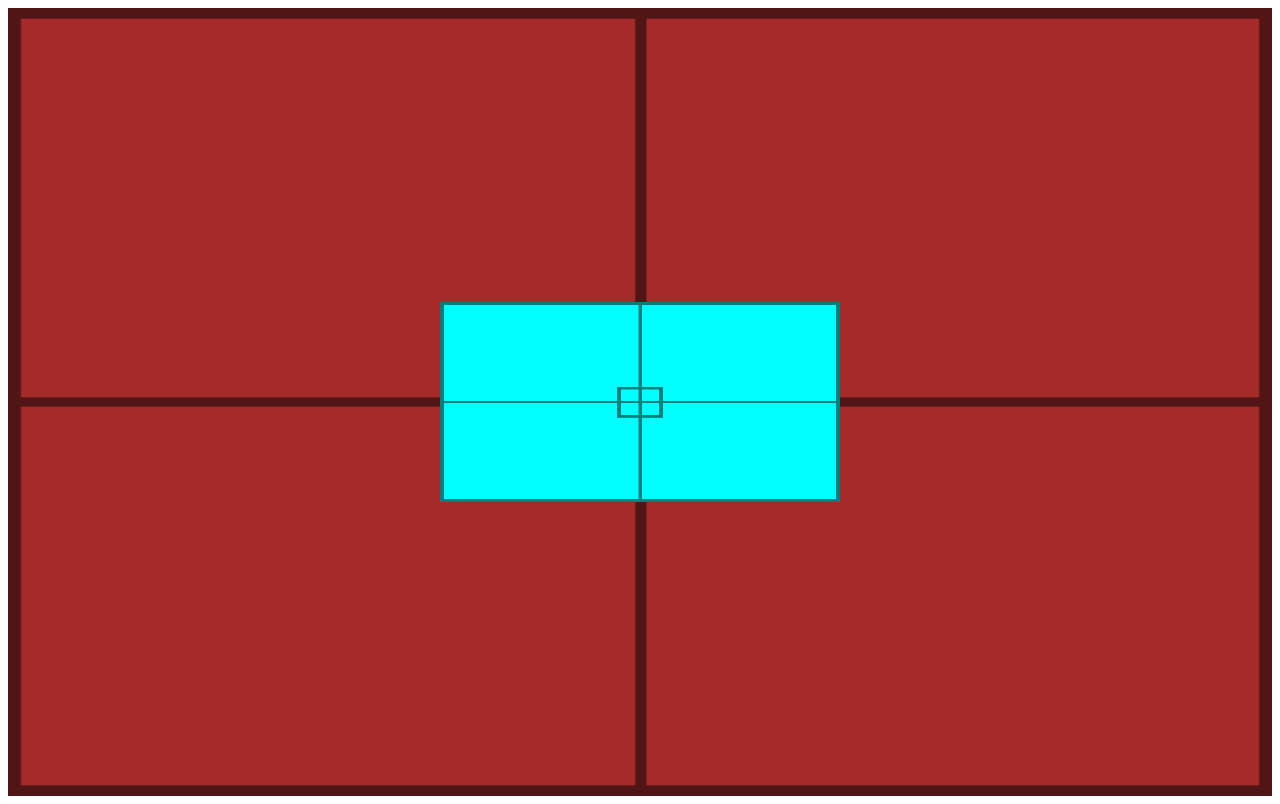
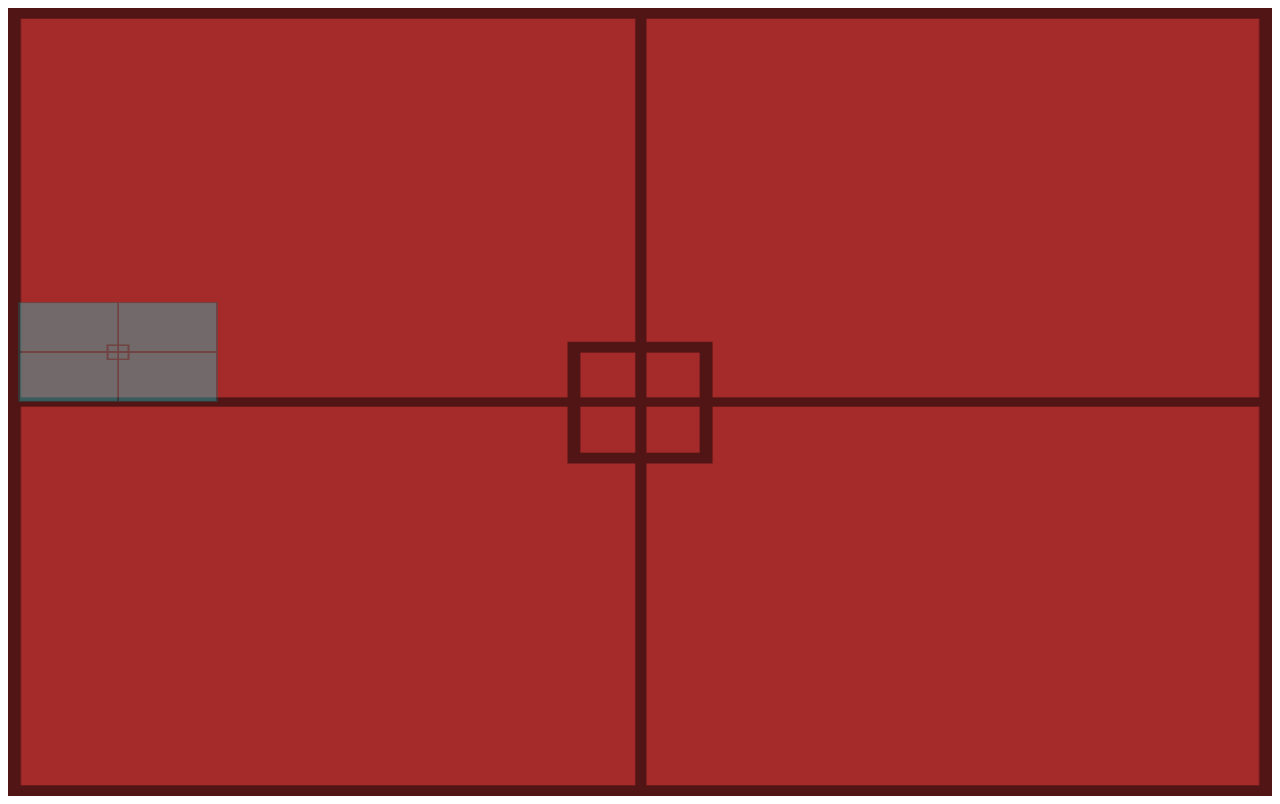
Before and after one commit to leotimbauba/cursovideo, a plain HTML site: page Modulo 3/centralizacao_caixa.html in a window 1280 px wide. Drawn offline with Linux system fonts and the light colour scheme.

Commit message:
Nova aula

```diff
--- a/Modulo 3/centralizacao_caixa.html
+++ b/Modulo 3/centralizacao_caixa.html
@@ -18,16 +18,16 @@
         #conteudo{
             background-image: url('./img/target001.png');
             background-size: 100% 100%;
+            opacity: 0.3;
 
             position: absolute;
-            height: 200px;
-            width: 400px;
+            height: 100px;
+            width: 200px;
             background-color:aqua;
 
-            left: 50%;
-            top: 50%;
+            bottom: 50%;
 
-            transform: translate(-50%, -50%);
+            transform: translate(0%, 0%);
         }
     </style>
 </head>
```
Also changed, not shown: Modulo 3/cordel-moderno.txt (added), Modulo 3/img/background001.jpg (added), Modulo 3/img/background002.jpg (added), Modulo 3/pacote-d012/cordel-moderno.txt (added), Modulo 3/pacote-d012/imagens/background001.jpg (added), Modulo 3/pacote-d012/imagens/background002.jpg (added).
